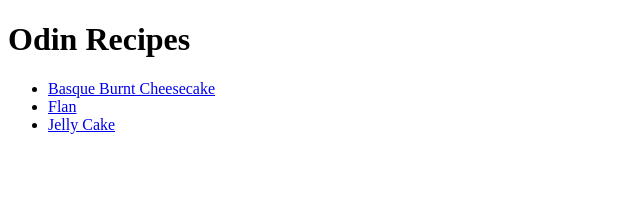
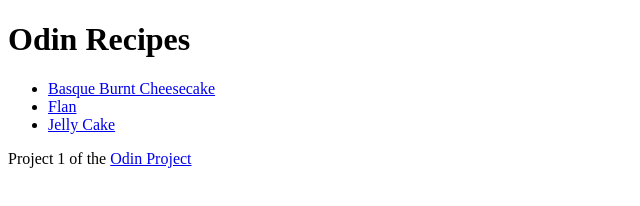
Before and after one commit to nguyenhcao/odin-recipes, a plain HTML site: page index.html in a window 1280 px wide. Shown: the whole page, without its empty margins (0-640 px from the left). Drawn offline with Linux system fonts and the light colour scheme.

Commit message:
Added footer section for better organization

```diff
--- a/index.html
+++ b/index.html
@@ -1,17 +1,31 @@
+<!-- Declaration -->
 <!DOCTYPE html>
 <html lang="en">
+
+<!-- Head Section -->
 <head>
     <meta charset="UTF-8">
     <meta name="viewport" content="width=device-width, initial-scale=1.0">
     <title>Project Odin Recipes</title>
+    <link rel="stylesheet" type="text/css" href="recipes/styles.css">
 </head>
 
+<!-- Body Section -->
 <body>
+    <main>
         <h1>Odin Recipes</h1>
             <ul>
                 <li><a href="recipes/basque_burnt_cheesecake.html">Basque Burnt Cheesecake </a></li>
                 <li><a href="recipes/flan.html">Flan</a></li>
                 <li><a href="recipes/jelly_cake.html">Jelly Cake</a></li>
             </ul>
+    </main>
+
 </body>
+
+<!-- Footer Section -->
+<footer class="page-footer">
+    Project 1 of the <a href="https://www.theodinproject.com/dashboard">Odin Project</a>
+</footer>
+
 </html>
--- a/recipes/styles.css
+++ b/recipes/styles.css
@@ -6,3 +6,9 @@ img {
 figcaption {
     text-align: center;
 }
+
+.page-footer {
+    flex-grow:0;
+    flex-shrink:0;
+    height:10px;
+}
```
Also changed, not shown: recipes/basque_burnt_cheesecake.html (+6 -2 lines). Lines whose indentation alone changed are shown as unchanged.
